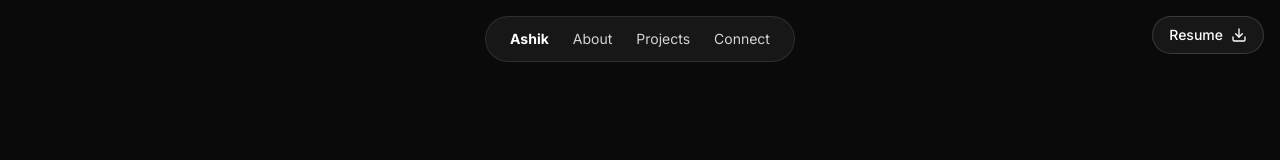
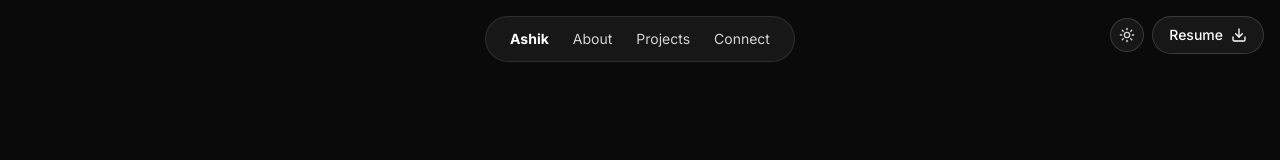
Before and after one commit to Ashik234/Personal-Website, a Next.js app: page / in a window 1280 px wide. Shown: the top 160 px of the page. Built offline with nearby package versions, Linux system fonts and the light colour scheme.

Commit message:
feat: add theme toggle button to navbar

```diff
--- a/src/components/layout/NavBar.tsx
+++ b/src/components/layout/NavBar.tsx
@@ -3,6 +3,7 @@ import { useState, useEffect } from "react";
 import Link from "next/link";
 import { siteConfig } from "@/lib/site-config";
 import ResumeButton from "@/components/ui/ResumeButton";
+import ThemeToggle from "@/components/theme/ThemeToggle";
 
 export default function NavBarPage() {
   const [isScrolled, setIsScrolled] = useState(false);
@@ -48,14 +49,13 @@ export default function NavBarPage() {
           ))}
         </div>
 
-        {/* resume — separate top-right pill at top, in-bar once scrolled */}
+        {/* resume + theme toggle — top-right at top, in-bar once scrolled */}
         <div
-          className={`transition-all duration-300 ${
-            isScrolled
-              ? "static"
-              : "fixed right-4 top-4"
+          className={`flex items-center gap-2 transition-all duration-300 ${
+            isScrolled ? "static" : "fixed right-4 top-4"
           }`}
         >
+          <ThemeToggle />
           <ResumeButton />
         </div>
       </div>
--- /dev/null
+++ b/src/components/theme/ThemeToggle.tsx
@@ -0,0 +1,24 @@
+"use client";
+import { useEffect, useState } from "react";
+import { useTheme } from "next-themes";
+import { Moon, Sun } from "lucide-react";
+
+export default function ThemeToggle({ className = "" }: { className?: string }) {
+  const { resolvedTheme, setTheme } = useTheme();
+  const [mounted, setMounted] = useState(false);
+  useEffect(() => setMounted(true), []);
+
+  // avoid hydration mismatch — assume dark until mounted
+  const isDark = mounted ? resolvedTheme === "dark" : true;
+
+  return (
+    <button
+      type="button"
+      aria-label="Toggle theme"
+      onClick={() => setTheme(isDark ? "light" : "dark")}
+      className={`rounded-full border border-black/15 bg-neutral-100 p-2 text-neutral-700 transition hover:text-black dark:border-white/15 dark:bg-neutral-900 dark:text-neutral-300 dark:hover:text-white ${className}`}
+    >
+      {isDark ? <Sun className="h-4 w-4" /> : <Moon className="h-4 w-4" />}
+    </button>
+  );
+}
```
